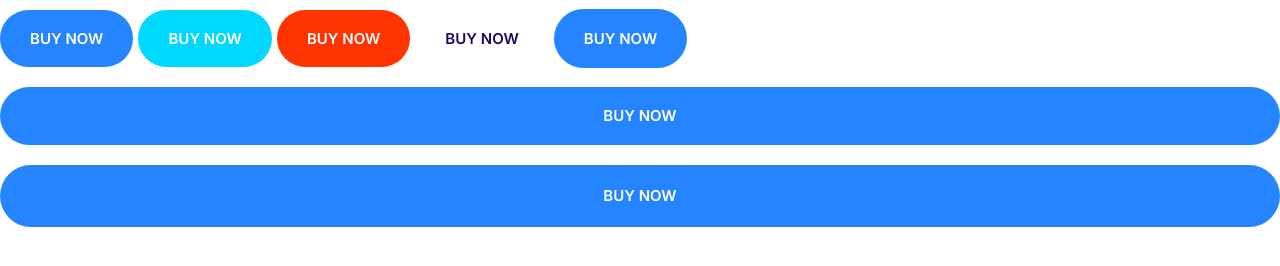
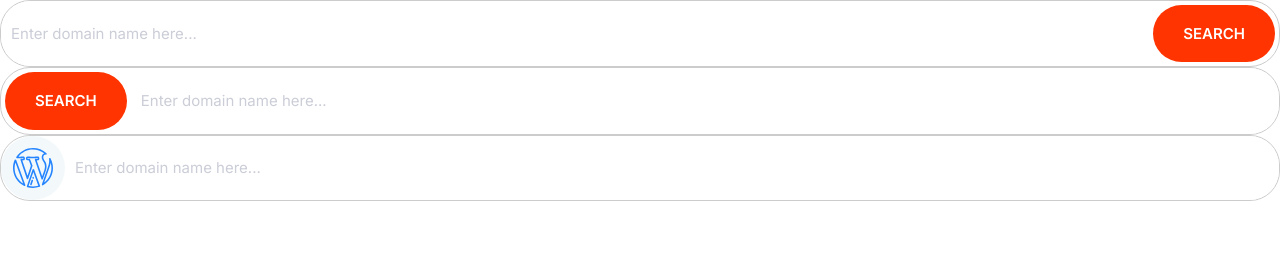
Before and after one commit to jack-mocha/moshify, a plain HTML site: page index.html in a window 1280 px wide. Drawn offline with Linux system fonts and the light colour scheme.

Commit message:
Build the input-group component

```diff
--- a/css/style.css
+++ b/css/style.css
@@ -4,6 +4,8 @@
   --color-accent: #ff3400;
   --color-heading: #1b0760;
   --color-body: #918ca4;
+  --color-border: #ccc;
+  --border-radius: 30px;
 }
 
 *,
@@ -239,3 +241,40 @@ a {
     font-size: 1.5rem;
   }
 }
+
+/* Inputs */
+
+.input {
+  border-radius: var(--border-radius);
+  border: 1px solid var(--color-border);
+  color: var(--color-heading);
+  font-size: 2rem;
+  outline: 0;
+  padding: 1.5rem 3.5rem;
+}
+
+::placeholder {
+  color: #cbcdd7;
+}
+
+.input-group {
+  border: 1px solid var(--color-border);
+  border-radius: var(--border-radius);
+  display: flex;
+}
+
+.input-group .input {
+  border: 0;
+  flex-grow: 1;
+  padding: 1.5rem 1rem;
+}
+
+.input-group .btn {
+  margin: 4px;
+}
+
+@media screen and (min-width: 1024px) {
+  .input {
+    font-size: 1.5rem;
+  }
+}
--- a/index.html
+++ b/index.html
@@ -14,12 +14,34 @@
     <link rel="stylesheet" href="css/style.css" />
   </head>
   <body>
-    <button class="btn btn--primary">Buy Now</button>
-    <button class="btn btn--secondary">Buy Now</button>
-    <button class="btn btn--accent">Buy Now</button>
-    <button class="btn btn--outline">Buy Now</button>
-    <a href="#" class="btn btn--primary">Buy Now</a>
-    <button class="btn btn--primary btn--block">Buy Now</button>
-    <a href="#" class="btn btn--primary btn--block">Buy Now</a>
+    <div class="input-group">
+      <input
+        type="text"
+        class="input"
+        placeholder="Enter domain name here..."
+      />
+      <button class="btn btn--accent">Search</button>
+    </div>
+    <div class="input-group">
+      <button class="btn btn--accent">Search</button>
+      <input
+        type="text"
+        class="input"
+        placeholder="Enter domain name here..."
+      />
+    </div>
+    <div class="input-group">
+      <span class="icon-container">
+        <svg class="icon icon--primary">
+          <use xlink:href="images/sprite.svg#wordpress"></use>
+        </svg>
+      </span>
+
+      <input
+        type="text"
+        class="input"
+        placeholder="Enter domain name here..."
+      />
+    </div>
   </body>
 </html>
```
Also changed, not shown: components/input-group.html (added, +18 -0 lines).
